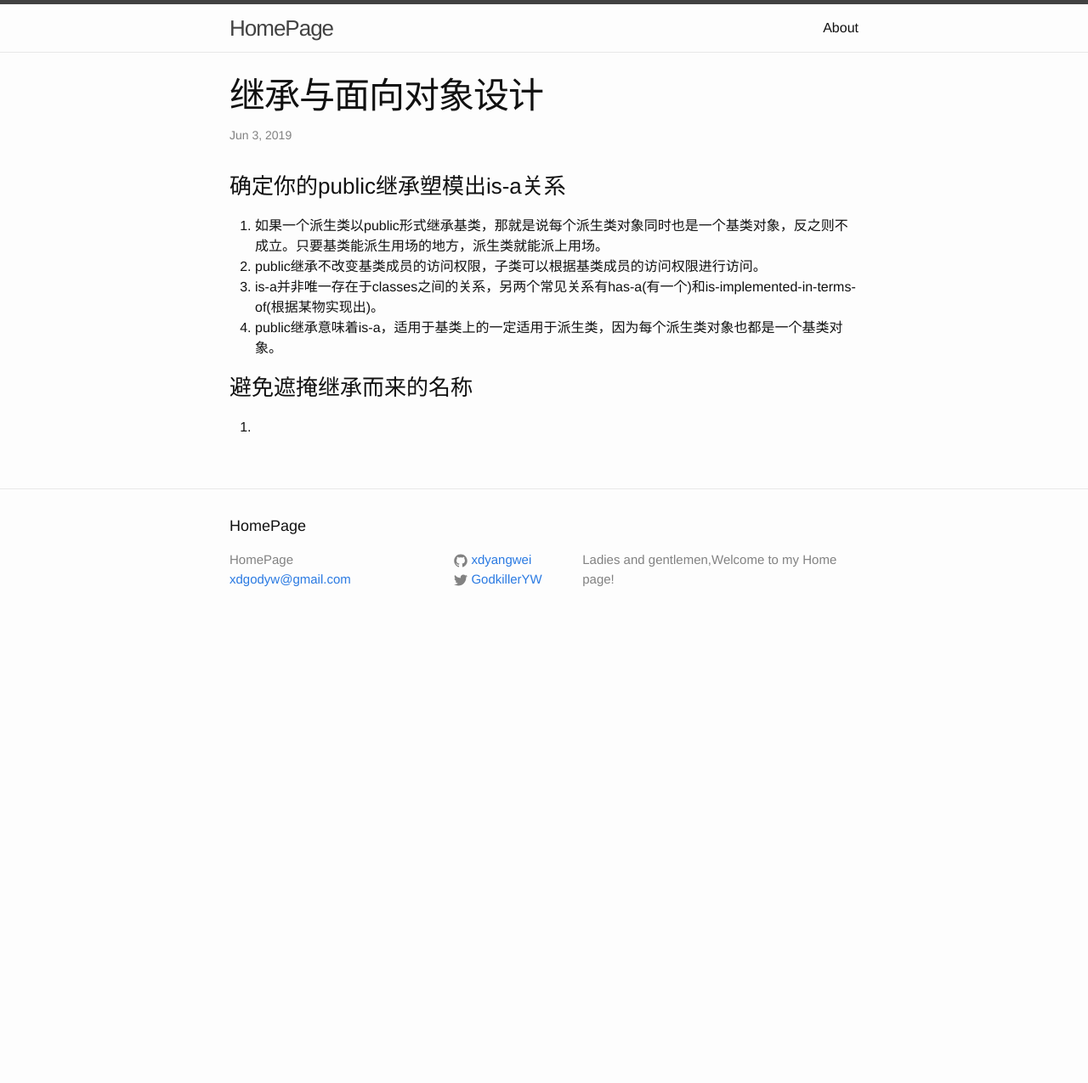
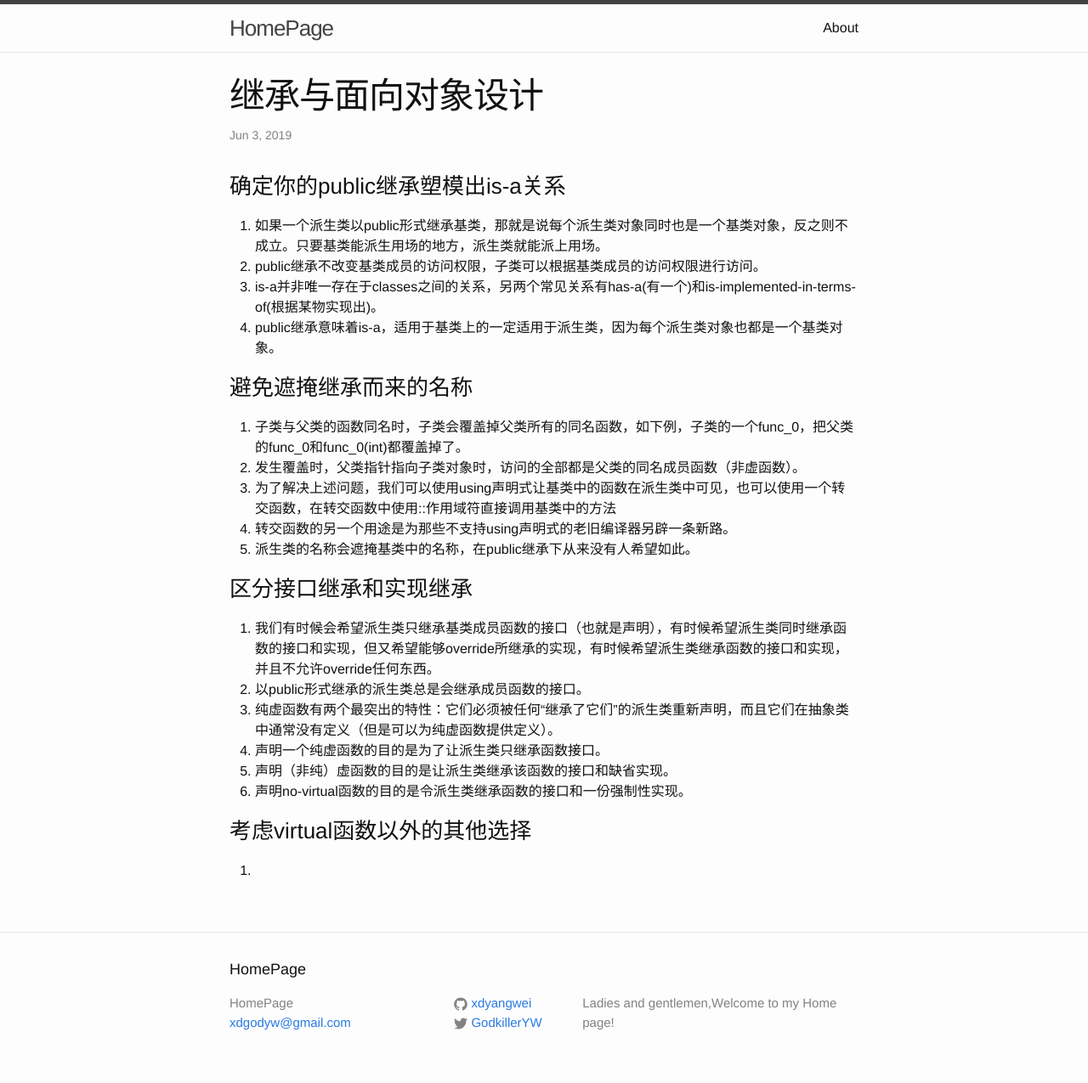
Before and after one commit to xdyangwei/xdyangwei.github.io, a Jekyll site: the page built from _posts/2019-6-3-继承与面向对象设计.md, in a window 1280 px wide. Shown: the whole page at 85% size. Built offline with Jekyll 4.4.1, drawn with Linux system fonts in a browser that asks for light colours; our own code applies the rules of GitHub Pages for plain Markdown files; before the commit the page ends 900 px from its top, so only the background shows below that.

Commit message:
add the tips of interface inherit and implementation inherit

```diff
--- a/_posts/2019-6-3-继承与面向对象设计.md
+++ b/_posts/2019-6-3-继承与面向对象设计.md
@@ -5,4 +5,19 @@
 4. public继承意味着is-a，适用于基类上的一定适用于派生类，因为每个派生类对象也都是一个基类对象。
 
 ### 避免遮掩继承而来的名称
+1. 子类与父类的函数同名时，子类会覆盖掉父类所有的同名函数，如下例，子类的一个func_0，把父类的func_0和func_0(int)都覆盖掉了。
+2. 发生覆盖时，父类指针指向子类对象时，访问的全部都是父类的同名成员函数（非虚函数）。
+3. 为了解决上述问题，我们可以使用using声明式让基类中的函数在派生类中可见，也可以使用一个转交函数，在转交函数中使用::作用域符直接调用基类中的方法
+4. 转交函数的另一个用途是为那些不支持using声明式的老旧编译器另辟一条新路。
+5. 派生类的名称会遮掩基类中的名称，在public继承下从来没有人希望如此。
+
+### 区分接口继承和实现继承
+1. 我们有时候会希望派生类只继承基类成员函数的接口（也就是声明），有时候希望派生类同时继承函数的接口和实现，但又希望能够override所继承的实现，有时候希望派生类继承函数的接口和实现，并且不允许override任何东西。
+2. 以public形式继承的派生类总是会继承成员函数的接口。
+3. 纯虚函数有两个最突出的特性：它们必须被任何“继承了它们”的派生类重新声明，而且它们在抽象类中通常没有定义（但是可以为纯虚函数提供定义）。
+4. 声明一个纯虚函数的目的是为了让派生类只继承函数接口。
+5. 声明（非纯）虚函数的目的是让派生类继承该函数的接口和缺省实现。
+6. 声明no-virtual函数的目的是令派生类继承函数的接口和一份强制性实现。
+
+### 考虑virtual函数以外的其他选择
 1.
```
